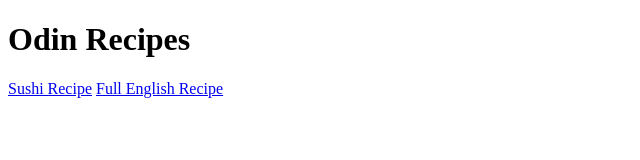
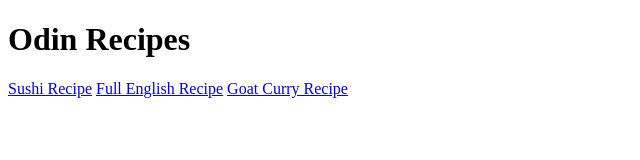
Before and after one commit to nthBit/odin-recipes, a plain HTML site: page index.html in a window 1280 px wide. Shown: the whole page, without its empty margins (0-640 px from the left). Drawn offline with Linux system fonts and the light colour scheme.

Commit message:
Add title for goat curry link on index.html
Added title for link as had previously forgotten to be added.

```diff
--- a/index.html
+++ b/index.html
@@ -10,6 +10,6 @@
         <h1>Odin Recipes</h1>
         <a href="./recipes/sushi.html">Sushi Recipe</a>
         <a href="./recipes/full-english.html">Full English Recipe</a>
-        <a href="./recipes/goat-curry.html"></a>
+        <a href="./recipes/goat-curry.html">Goat Curry Recipe</a>
     </body>
 </html>
```
